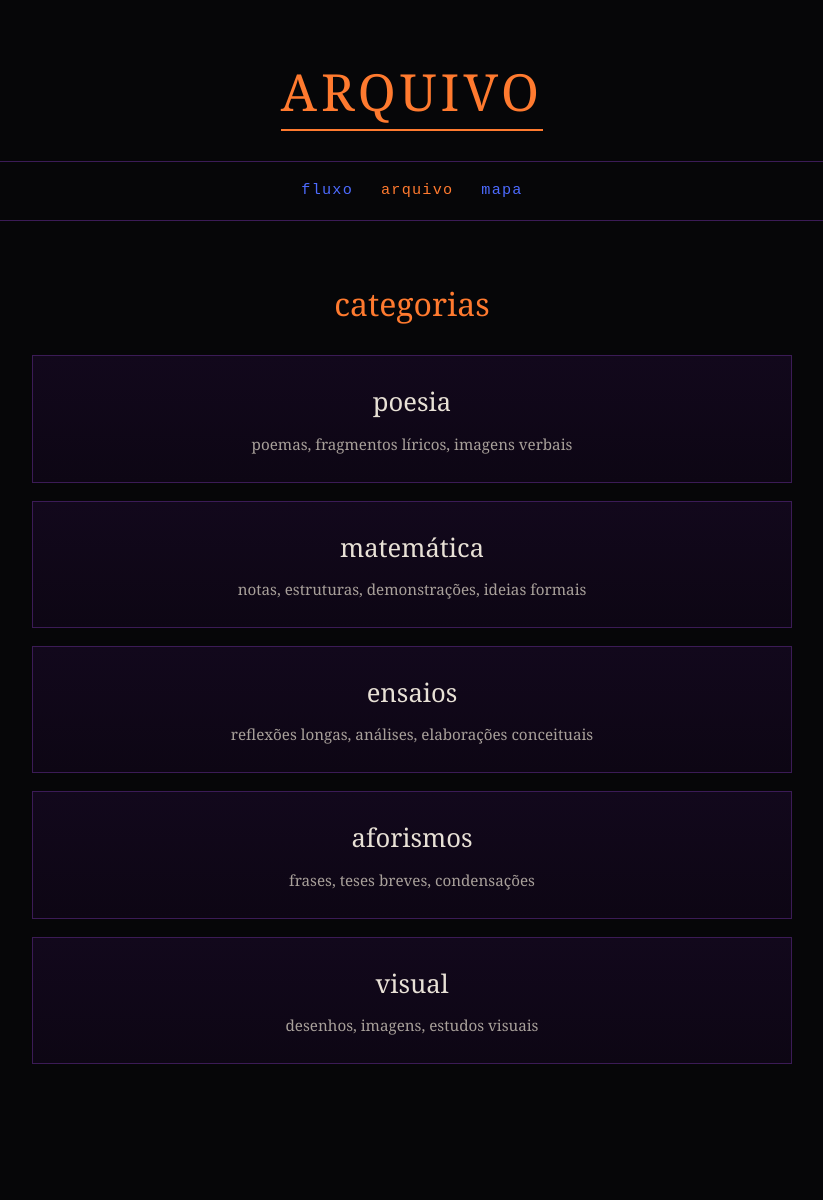
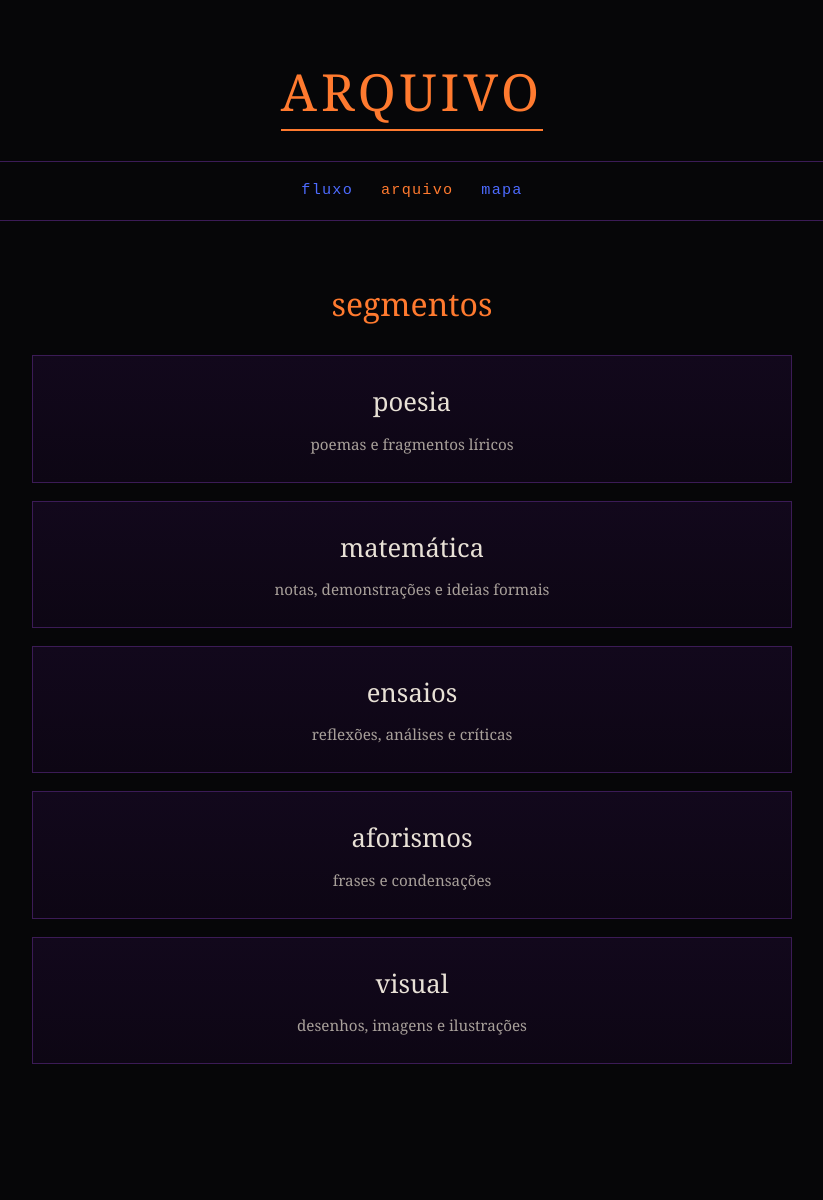
Before and after one commit to napinho1/napinho1.github.io, a Jekyll site: the page built from arquivo.html, in a window 1280 px wide. Shown: the whole page, without its empty margins (228-1051 px from the left). Built offline with Jekyll 4.4.1, drawn with Linux system fonts in a browser that asks for light colours.

Commit message:
Update arquivo.html

```diff
--- a/arquivo.html
+++ b/arquivo.html
@@ -4,32 +4,32 @@ title: Arquivo
 ---
 
 <section class="page-section">
-  <h2 class="section-heading">categorias</h2>
+  <h2 class="section-heading">segmentos</h2>
 
   <div class="portal-grid">
     <a class="portal-card" href="/arquivo/poesia.html">
       <h3 class="portal-title">poesia</h3>
-      <p class="portal-subtitle">poemas, fragmentos líricos, imagens verbais</p>
+      <p class="portal-subtitle">poemas e fragmentos líricos</p>
     </a>
 
     <a class="portal-card" href="/arquivo/matematica.html">
       <h3 class="portal-title">matemática</h3>
-      <p class="portal-subtitle">notas, estruturas, demonstrações, ideias formais</p>
+      <p class="portal-subtitle">notas, demonstrações e ideias formais</p>
     </a>
 
     <a class="portal-card" href="/arquivo/ensaios.html">
       <h3 class="portal-title">ensaios</h3>
-      <p class="portal-subtitle">reflexões longas, análises, elaborações conceituais</p>
+      <p class="portal-subtitle">reflexões, análises e críticas</p>
     </a>
 
     <a class="portal-card" href="/arquivo/aforismos.html">
       <h3 class="portal-title">aforismos</h3>
-      <p class="portal-subtitle">frases, teses breves, condensações</p>
+      <p class="portal-subtitle">frases e condensações</p>
     </a>
 
     <a class="portal-card" href="/arquivo/visual.html">
       <h3 class="portal-title">visual</h3>
-      <p class="portal-subtitle">desenhos, imagens, estudos visuais</p>
+      <p class="portal-subtitle">desenhos, imagens e ilustrações</p>
     </a>
   </div>
 </section>
```
